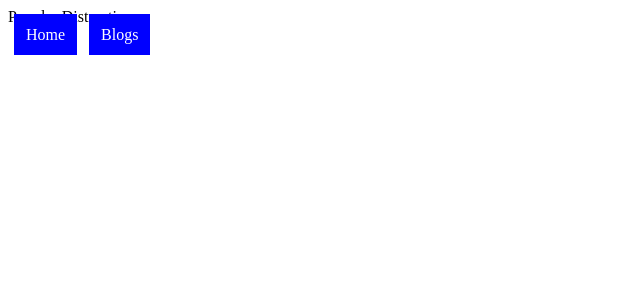
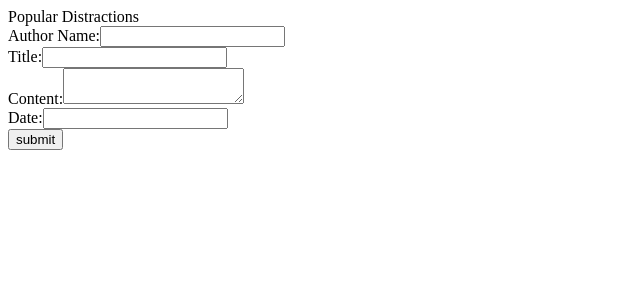
Before and after one commit to Robert-Ricci/popular_distractions, a React (Create React App) app in the folder popular_distractions_client/: page /blogform in a window 1280 px wide. Shown: the top 300 px of the page, without its empty margins (0-640 px from the left). Built offline with nearby package versions, Linux system fonts and the light colour scheme; no server answers.

Commit message:
added date input to the BlogForm component

```diff
--- a/popular_distractions_client/src/components/BlogForm.js
+++ b/popular_distractions_client/src/components/BlogForm.js
@@ -9,7 +9,7 @@ class BlogForm extends Component {
         author: '',
         title: '',
         content: '',
-        date: new Date().toLocaleString()
+        date: ''
     }
 
     handleChange = e => {
@@ -42,6 +42,10 @@ class BlogForm extends Component {
                     <textarea type='text' value={this.state.content} onChange={event => this.handleChange(event)} name='content' />
                     <br/>
 
+                    <label>Date:</label>
+                    <input type='text' value={this.state.date} onChange={event => this.handleChange(event)} name='date' />
+                    <br />
+
                     <input type="submit"  value="submit" />
                 </form>
 
@@ -50,3 +54,5 @@ class BlogForm extends Component {
 }
 
 export default connect(null, {addBlog})(BlogForm);
+
+// new Date().toLocaleString()
--- a/popular_distractions_client/src/components/NavBar.js
+++ b/popular_distractions_client/src/components/NavBar.js
@@ -26,7 +26,7 @@ class NavBar extends Component {
           }}
         >Home</NavLink>
                <NavLink
-          to="blogs"
+          to="/blogs"
           /* set exact so it knows to only set activeStyle when route is deeply equal to link */
           exact
           /* add styling to Navlink */
--- a/popular_distractions_client/src/components/Router.js
+++ b/popular_distractions_client/src/components/Router.js
@@ -4,14 +4,14 @@ import { Switch, Route} from 'react-router-dom';
 import BlogList from './BlogList';
 import Home from './Home';
 import BlogForm from './BlogForm';
-import NavBar from './NavBar';
+// import NavBar from './NavBar';
 
 
 const Router = () => {
     return (
 
             <Switch>
-                <NavBar/>
+                {/* <NavBar/> */}
                 <Route exact path='/' component={Home} />
                 <Route exact path='/blogs' component={BlogList} />
                 <Route exact path='/blogform' component={BlogForm} />
```
